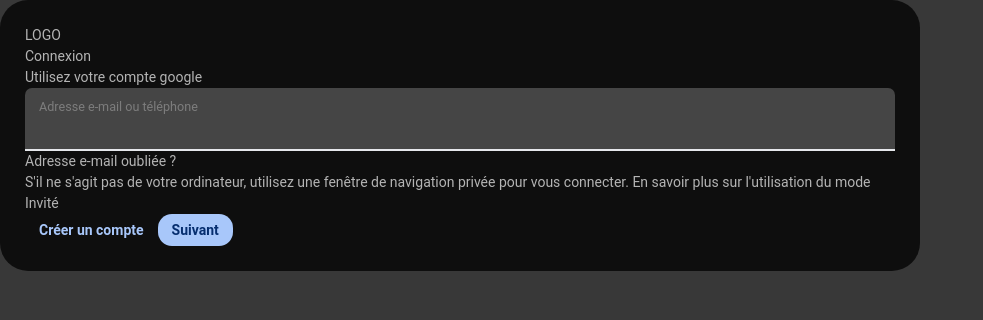
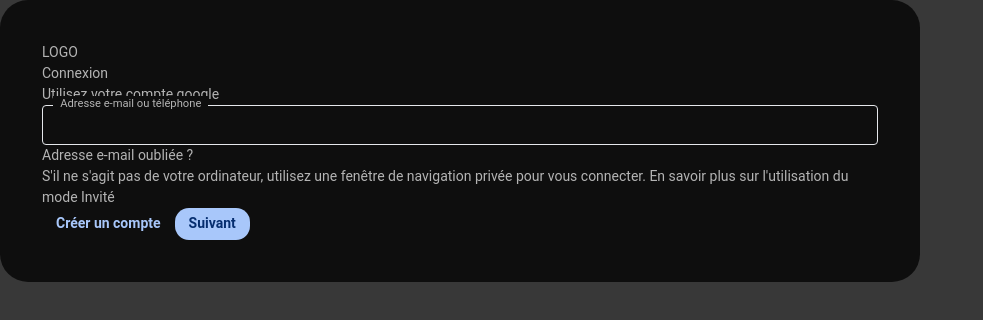
Before and after one commit to TahianSylvain/data-canvas-web, a Next.js app: page /test/login in a window 1280 px wide. Shown: the top 320 px of the page, without its empty margins (0-983 px from the left). Built offline with nearby package versions, Linux system fonts and the light colour scheme.

Commit message:
feat implementation high level de login

```diff
--- a/src/components/forms/forms.css
+++ b/src/components/forms/forms.css
@@ -1,6 +1,9 @@
 .login-form-container {
-    background: rgb(14, 14, 14);
     max-width: 920px;
     border-radius: 28px;
-    padding: 25px
+    padding: 3em;
 }
+
+.login-form-container-color {
+    background: rgb(14, 14, 14);
+}
--- a/src/components/forms/loginForm.tsx
+++ b/src/components/forms/loginForm.tsx
@@ -1,17 +1,17 @@
 import Button from "../buttons/buttons"
 import "./forms.css"
 import Link from "next/link"
-import { TextInput } from "../inputs/Inputs"
+import { FormTextInput } from "../inputs/formInputs"
 
 
 export default function LoginForm() {
-    return <div className="login-form-container">
+    return <div className="login-form-container login-form-container-color">
         <div className="text-4xl">
             LOGO
         </div>
         <form action="" className="mt-2">
             <div className="login-form-content grid grid-cols-1 sm:grid-cols-2">
-                <div className="flex flex-col gap-3 mb-3">
+                <div className="flex flex-col gap-3 mb-8">
                     <div>
                         <h1 className="text-3xl">Connexion</h1>
                     </div>
@@ -22,7 +22,7 @@
                 <div>
                     <div className="mb-7">
                         <div>
-                            <TextInput name={"email"} placeholder={"Adresse e-mail ou téléphone"}></TextInput>
+                            <FormTextInput name={"email"} placeholder={"Adresse e-mail ou téléphone"}></FormTextInput>
                         </div>
                         <Link href="#">Adresse e-mail oubliée ?</Link>
                     </div>
--- /dev/null
+++ b/src/components/inputs/formInputs.tsx
@@ -0,0 +1,13 @@
+import { Str } from "@/lib/dash/str"
+import "./inputs.css"
+// import "./../forms/forms.css"
+
+export function FormTextInput({placeholder, name}){
+    const unique = Str("").randomNumber(5)
+    const id = Str(name).concat(unique, "-")
+
+    return <div className="form-input">
+        <label className="form-input-label login-form-container-color" htmlFor={id}>{placeholder}</label>
+        <input className="form-input-self" type="text" name={name} id={id} />
+    </div>
+}
--- a/src/components/inputs/inputs.css
+++ b/src/components/inputs/inputs.css
@@ -36,3 +36,33 @@
     align-items: center;
     gap: .5em;
 }
+
+
+/* -- FORM INPUTS -- */
+
+.form-input {
+    position: relative
+}
+
+.form-input > .form-input-label {
+    position: absolute;
+    top: -.8em;
+    left: 1em;
+    padding: 0 7px;
+    font-size: .8rem;
+
+}
+
+.form-input > .form-input-self {
+    display: block;
+    width: 100%;
+    padding: .6em;
+    background-color: inherit;
+    border-radius: 4px;
+    border-width: 1px;
+    border-color: inherit;
+}
+
+.form-input > .form-input-self:focus {
+    outline: none;
+}
```
Also changed, not shown: src/app/test/inputs/page.tsx (+13 -0 lines).
